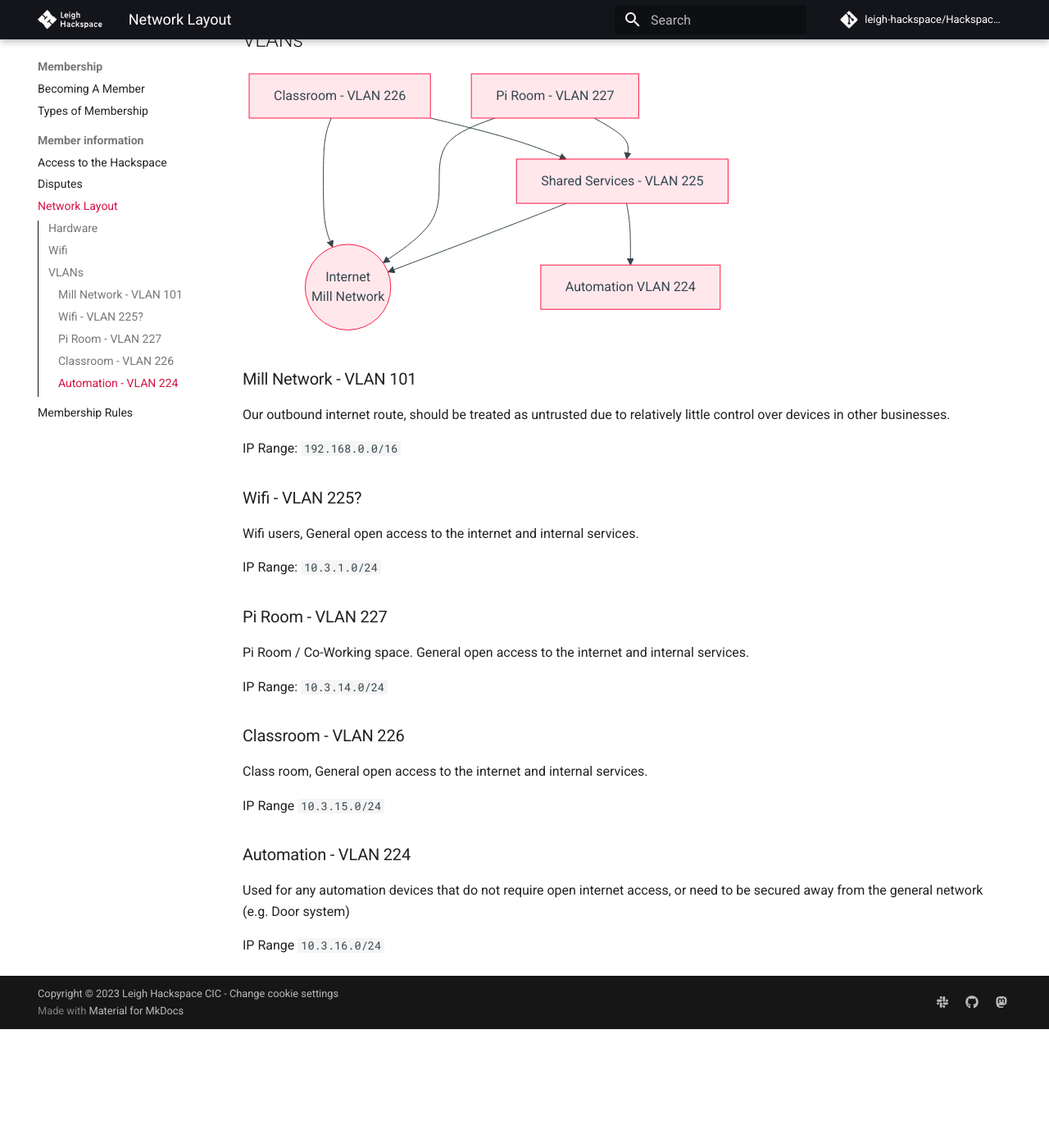
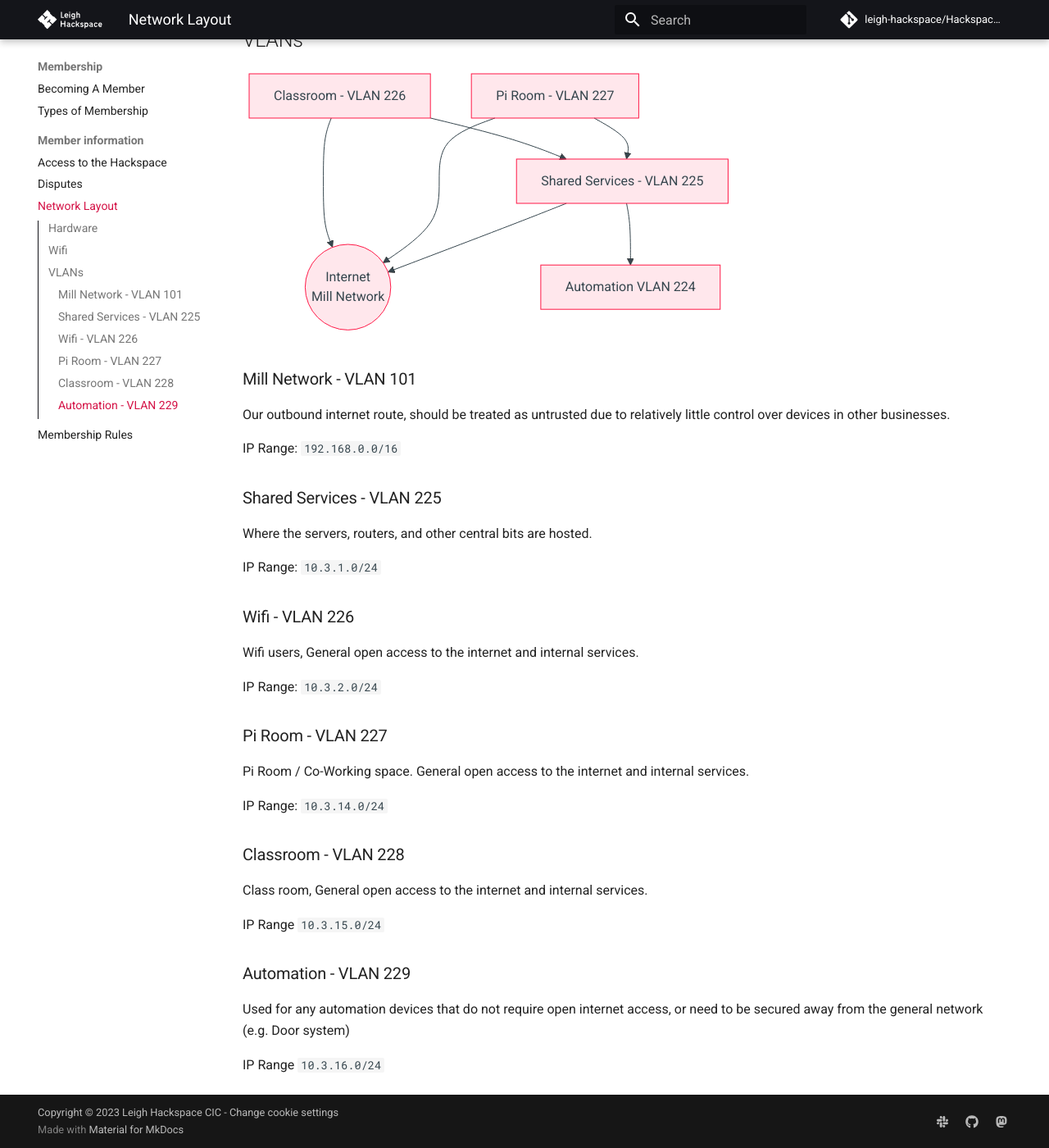
Before and after one commit to leigh-hackspace/HackspaceWiki, an MkDocs documentation site: the page built from docs/membership/member_information/network_layout.md, in a window 1280 px wide and 1400 px high, scrolled down 688 px. Shown: the whole window at 82% size. Built offline with MkDocs 1.6.1 and Material for MkDocs 9.7.7, drawn with Linux system fonts in a browser that asks for light colours; comment, search, counter and statistics services are not loaded; the version menu is left out; before the commit the page ends 1943 px from its top, so only the background shows below that.

Commit message:
Update networking

```diff
--- a/docs/membership/member_information/network_layout.md
+++ b/docs/membership/member_information/network_layout.md
@@ -37,11 +37,17 @@ Our outbound internet route, should be treated as untrusted due to relatively li
 
 IP Range: `192.168.0.0/16`
 
-### Wifi - VLAN 225?
+### Shared Services - VLAN 225
+
+Where the servers, routers, and other central bits are hosted.
+
+IP Range: `10.3.1.0/24`
+
+### Wifi - VLAN 226
 
 Wifi users, General open access to the internet and internal services.
 
-IP Range: `10.3.1.0/24`
+IP Range: `10.3.2.0/24`
 
 ### Pi Room - VLAN 227
 
@@ -49,13 +55,13 @@ Pi Room / Co-Working space. General open access to the internet and internal ser
 
 IP Range: `10.3.14.0/24`
 
-### Classroom - VLAN 226
+### Classroom - VLAN 228
 
 Class room, General open access to the internet and internal services.
 
 IP Range `10.3.15.0/24`
 
-### Automation - VLAN 224
+### Automation - VLAN 229
 
 Used for any automation devices that do not require open internet access, or need to be secured away from the general network (e.g. Door system)
 
```
